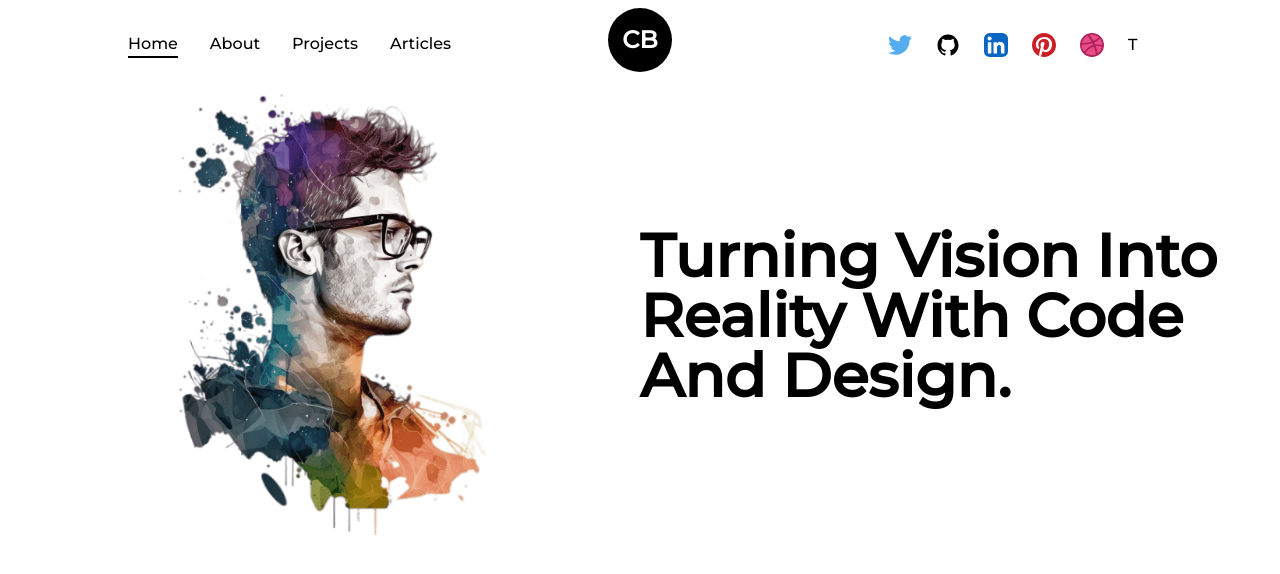
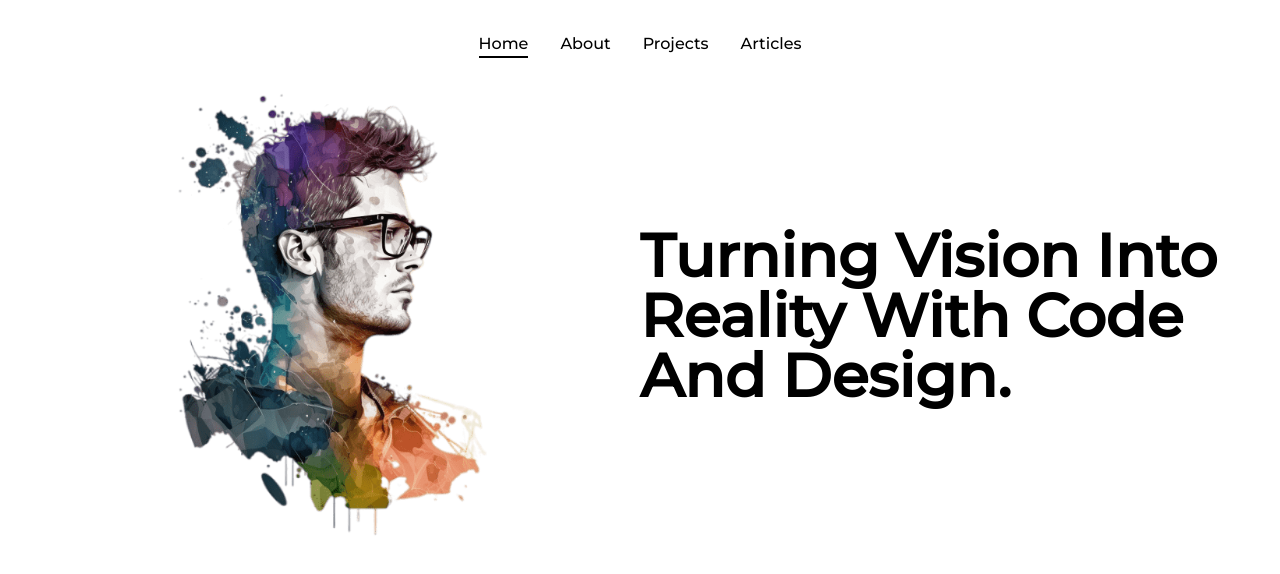
Before and after one commit to YM202c2100/tutorials, a Next.js app: page / in a window 1280 px wide. Shown: the top 574 px of the page. Built offline with nearby package versions, Linux system fonts and the light colour scheme.

Commit message:
[style] モバイル時のサイト内リンクのレイアウトを調整

```diff
--- a/app/components/NavBar.tsx
+++ b/app/components/NavBar.tsx
@@ -24,7 +24,7 @@ const CustomNavLink:React.FC<PropsCNL> = ({href,title})=>{
 
 const NavBar:React.FC = () =>{
   return (
-    <header className="flex justify-between items-center py-8 mx-32">
+    <header className="flex justify-center items-center py-8">
       <nav className="flex space-x-8">
         <CustomNavLink href="/" title="Home"/>
         <CustomNavLink href="/about" title="About"/>
@@ -32,16 +32,16 @@ const NavBar:React.FC = () =>{
         <CustomNavLink href="/articles" title="Articles"/>
       </nav>
 
-      <Logo className="absolute left-1/2 top-2 translate-x-[-50%]"/>
+      {/* <Logo className=" left-1/2 top-2 translate-x-[-50%]"/> */}
 
-      <nav className="flex">
+      {/* <nav className="flex">
         <TwitterIcon className="w-6 mr-3"/>
         <GithubIcon className="w-6 mx-3"/>
         <LinkedInIcon className="w-6 mx-3"/>
         <PinterestIcon className="w-6 mx-3"/>
         <DribbbleIcon className="w-6 mx-3"/>
         <motion.a href="/" target="_blank" whileHover={{scale:1.1, y:-2}} whileTap={{scale:0.9}} className="w-6 ml-3">T</motion.a>
-      </nav>
+      </nav> */}
     </header>
   )
 }
```
